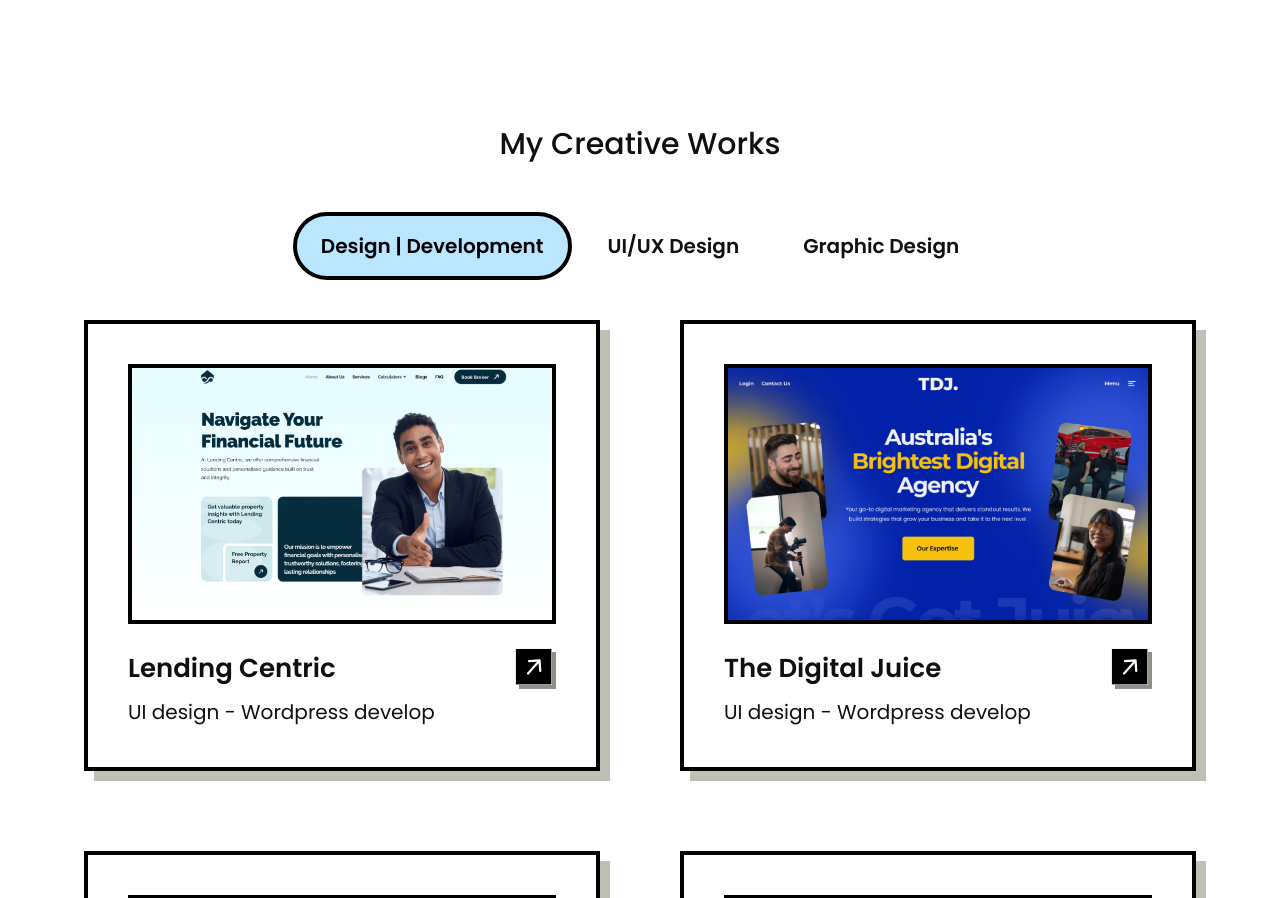
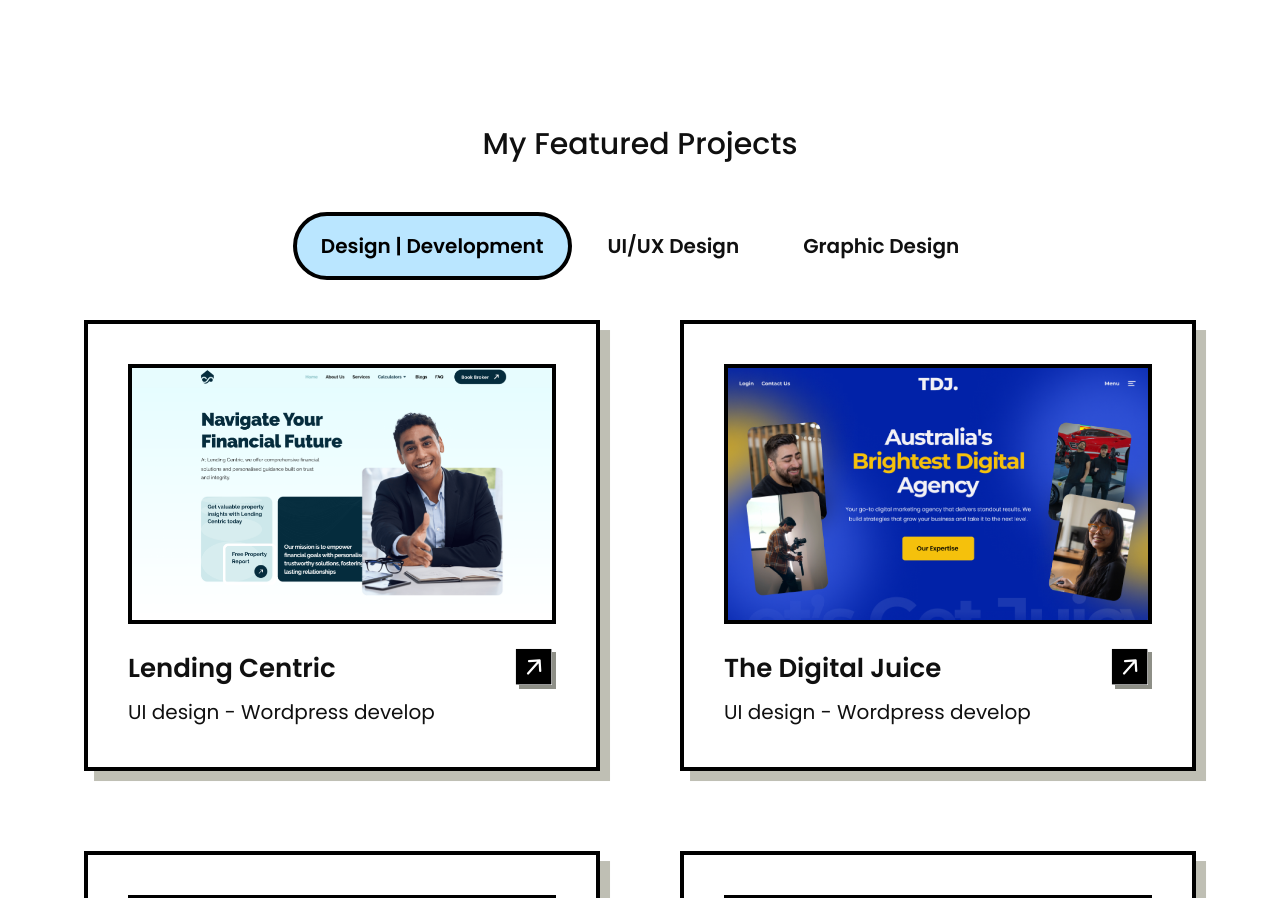
Before and after one commit to rmadayag/rmadayag, a React (Vite) app: page / in a window 1280 px wide. Shown: the part 2540-3438 px from the top of the page. Built offline with nearby package versions, Linux system fonts and the light colour scheme.

Commit message:
Your commit message

```diff
--- a/src/components/Project.jsx
+++ b/src/components/Project.jsx
@@ -1,17 +1,12 @@
 import React, { useState, useEffect } from "react";
 import project1 from "../assets/images/Noa.png";
 import project2 from "../assets/images/Stranger Lust.png";
-import project3 from "../assets/images/SportsTXT.png";
-import project4 from "../assets/images/SupportTXT.png";
-import project5 from "../assets/images/ShareMyCircle.png";
 import project6 from "../assets/images/Mock up (14).png";
 import project7 from "../assets/images/NMS.png";
 import project8 from "../assets/images/Maha.png";
 import project9 from "../assets/images/Wittytongues.png";
 import project10 from "../assets/images/SL.png";
 import project11 from "../assets/images/ST.png";
-import project12 from "../assets/images/Afflyfe.png";
-import project13 from "../assets/images/Detox.png";
 import project14 from "../assets/images/Numa.png";
 import project15 from "../assets/images/Mock up (6).png";
 import project16 from "../assets/images/Mock up (5).png";
@@ -29,41 +24,14 @@
 import sp_popup from "../assets/images/Instagram-5.png";
 import lc_popup from "../assets/images/Instagram-6.png";
 import eb_popup from "../assets/images/Instagram-7.png";
-import Noa_color from "../assets/images/Noa_color.svg";
-import Noa_logo from "../assets/images/Noa_logo.svg";
-import Strangerlust_color from "../assets/images/Strangerlust_color.svg";
-import Strangerlust_logo from "../assets/images/Strangerlust_logo.svg";
 import Strangerlust_popup from "../assets/images/Strangerlust_popup.png";
-import SportTXT_color from "../assets/images/SportTXT_color.svg";
-import SportTXT_logo from "../assets/images/SportTXT_logo.svg";
-import SportTXT_popup from "../assets/images/SportTXT_popup.png";
-import SupportTXT_color from "../assets/images/SupportTXT.color.svg";
-import SupportTXT_logo from "../assets/images/SupportTXT_logo.svg";
-import SupportTXT_popup from "../assets/images/SupportTXT_popup.png";
-import SMC_color from "../assets/images/SMC_color.svg";
-import SMC_logo from "../assets/images/SMC_logo.svg";
-import SMC_popup from "../assets/images/SMC_popup.png";
-import Chekkee_color from "../assets/images/Chekkee_color.svg";
-import Chekkee_logo from "../assets/images/Chekkee_logo.svg";
 import Chekkee_popup from "../assets/images/Chekkee_popup.png";
-import NMS_color from "../assets/images/NMS_color.svg";
-import NMS_logo from "../assets/images/NMS_logo.svg";
 import NMS_popup from "../assets/images/NMS_popup.png";
-import Numa_color from "../assets/images/Numa_color.svg";
-import Numa_logo from "../assets/images/Numa_logo.svg";
 import Numa_popup from "../assets/images/Numa_popup.png";
-import Maha_color from "../assets/images/Maha_color.svg";
-import Maha_logo from "../assets/images/Maha_logo.svg";
 import Maha_popup from "../assets/images/Maha_popup.png";
 import Wittytongues_popup from "../assets/images/Wittytongues_popup.png";
 import SL_popup from "../assets/images/SL_popup.png";
 import ST_popup from "../assets/images/ST_popup.png";
-import Afflyfe_color from "../assets/images/Afflyfe_color.svg";
-import Afflyfe_logo from "../assets/images/Afflyfe_logo.svg";
-import Afflyfe_popup from "../assets/images/Afflyfe_popup.png";
-import Detox_color from "../assets/images/Detox_color.svg";
-import Detox_logo from "../assets/images/Detox_logo.svg";
-import Detox_popup from "../assets/images/Detox_popup.png";
 import { useSpring, animated } from "react-spring";
 
 
@@ -238,77 +206,6 @@
       development: "✔ Wordpress - Oxygen",
       live_preview: "https://chekkee.com/",
     },
-      //   img_popup: NMS_popup,
-    //   img: project7,
-    //   label: "WEB DESIGN | DEVELOPMENT",
-    //   label_to: "WEB DESIGN | DEVELOPMENT",
-    //   name: "New Media Services PH",
-    //   description:
-    //     "New Media Services specializes in delivering intelligent outsourcing services through a combination of machine learning and human-powered activities",
-    //   typography1: "Poppins",
-    //   typography_bold: "Aa Bb Cc Dd Ee Ff Gg ",
-    //   typography2: "Poppins",
-    //   typography_regular: "Aa Bb Cc Dd Ee Ff Gg ",
-    //   color_svg: NMS_color,
-    //   logo_svg: NMS_logo,
-    //   type: "UI design - User research - Wordpress develop",
-    //   design_tool: "Platform : Wordpress",
-    //   live_preview: "https://nms.ph/",
-    // },
-    // {
-    //   img_popup: SportTXT_popup,
-    //   img: project3,
-    //   label: "WEB DESIGN | DEVELOPMENT",
-    //   label_to: "WEB DESIGN | DEVELOPMENT",
-    //   name: "SportsTXT",
-    //   description:
-    //     "Being a sports fan is not just about watching games. SportsTXT is an online platform designed to deliver the ultimate sports fan experience. Engage with other fans, get insider facts about your favorite teams, and so much more.",
-    //   typography1: "Poppins",
-    //   typography_bold: "Aa Bb Cc Dd Ee Ff Gg ",
-    //   typography2: "Poppins",
-    //   typography_regular: "Aa Bb Cc Dd Ee Ff Gg ",
-    //   color_svg: SportTXT_color,
-    //   logo_svg: SportTXT_logo,
-    //   type: "UI design - User research - Wordpress develop",
-    //   design_tool: "Platform : Wordpress",
-    //   live_preview: "https://sportstxt.com/",
-    // },
-    // {
-    //   img_popup: SupportTXT_popup,
-    //   img: project4,
-    //   label: "WEB DESIGN | DEVELOPMENT",
-    //   label_to: "WEB DESIGN | DEVELOPMENT",
-    //   name: "SupportTXT",
-    //   description:
-    //     "The engagement platform for the community is a place where members can come to learn, grow, and connect with each other. The content on the platform should be engaging, informative, and relevant to the interests of the community members.",
-    //   typography1: "Poppins",
-    //   typography_bold: "Aa Bb Cc Dd Ee Ff Gg ",
-    //   typography2: "Poppins",
-    //   typography_regular: "Aa Bb Cc Dd Ee Ff Gg ",
-    //   color_svg: SupportTXT_color,
-    //   logo_svg: SupportTXT_logo,
-    //   type: "UI design - User research - Wordpress develop",
-    //   design_tool: "Platform : Wordpress",
-    //   live_preview: "https://supporttxt.com/",
-    // },
-    // {
-    //   img_popup: SMC_popup,
-    //   img: project5,
-    //   label: "WEB DESIGN | DEVELOPMENT",
-    //   label_to: "WEB DESIGN | DEVELOPMENT",
-    //   name: "Share My Circle",
-    //   description:
-    //     "Share My Circle offers a space for soon-to-be-married couples to invite their circle of family and friends to be connected with them throughout their wedding journey",
-    //   typography1: "Poppins",
-    //   typography_bold: "Aa Bb Cc Dd Ee Ff Gg ",
-    //   typography2: "Poppins",
-    //   typography_regular: "Aa Bb Cc Dd Ee Ff Gg ",
-    //   color_svg: SMC_color,
-    //   logo_svg: SMC_logo,
-    //   type: "UI design - User research - Wordpress develop",
-    //   design_tool: "Platform : Wordpress",
-    //   live_preview: "https://sharemycircle.com/",
-    // },
     {
       img_popup: Numa_popup,
       img: project14,
@@ -335,42 +232,6 @@
       development: "✔ Wordpress - Oxygen",
       live_preview: "https://nms.ph/",
     },
-    // {
-    //   img_popup: Afflyfe_popup,
-    //   img: project12,
-    //   label: "WEB DESIGN | DEVELOPMENT",
-    //   label_to: "WEB DESIGN",
-    //   name: "Afflyfe",
-    //   description:
-    //     "Afflyfe is a comprehensive NFT information platform designed to cater to both newcomers and experienced participants in the NFT space. Through a range of resources and features, Afflyfe aims to educate, inform, and connect individuals interested in NFTs",
-    //   typography1: "Montserrat",
-    //   typography_bold: "Aa Bb Cc Dd Ee Ff Gg ",
-    //   typography2: "Montserrat",
-    //   typography_regular: "Aa Bb Cc Dd Ee Ff Gg ",
-    //   color_svg: Afflyfe_color,
-    //   logo_svg: Afflyfe_logo,
-    //   type: "UI design - User research - Wordpress develop",
-    //   design_tool: "Design Tool : Figma",
-    //   live_preview: "https://www.figma.com/proto/iDw0PzGdGinh46iqpauXiL/Projects?type=design&node-id=1-1999&t=d1Q1xZBTjVSGw1Qe-0&scaling=min-zoom&page-id=0%3A1",
-    // },
-    // {
-    //   img_popup: Detox_popup,
-    //   img: project13,
-    //   label: "WEB DESIGN | DEVELOPMENT",
-    //   label_to: "WEB DESIGN",
-    //   name: "San Diego Detox",
-    //   description:
-    //     "The San Diego Detox website likely serves as an online platform providing information and services related to detoxification programs in the San Diego area.",
-    //   typography1: "Montserrat",
-    //   typography_bold: "Aa Bb Cc Dd Ee Ff Gg ",
-    //   typography2: "Montserrat",
-    //   typography_regular: "Aa Bb Cc Dd Ee Ff Gg ",
-    //   color_svg: Detox_color,
-    //   logo_svg: Detox_logo,
-    //   type: "UI design - User research - Wordpress develop",
-    //   design_tool: "Design Tool : Figma",
-    //   live_preview: "https://www.figma.com/proto/iDw0PzGdGinh46iqpauXiL/Projects?type=design&node-id=5-1893&t=d1Q1xZBTjVSGw1Qe-0&scaling=min-zoom&page-id=1%3A5495",
-    // },
     {
       img_popup: Wittytongues_popup,
       img: project9,
@@ -442,7 +303,7 @@
       <div className="flex flex-col justify-center items-center px-5 max-w-6xl mx-auto w-full gap-2">
       <div className="lg:w-100 h-full relative sm:w-100 w-full max-w-lg flex flex-col items-center justify-center">
   <h2 className="md:text-[30px] text-2xl font-medium text-txtcolor mb-10 leading-0 md:leading-10 text-center">
-    My Creative Works
+  My Featured Projects
   </h2>
 </div>
 
```
